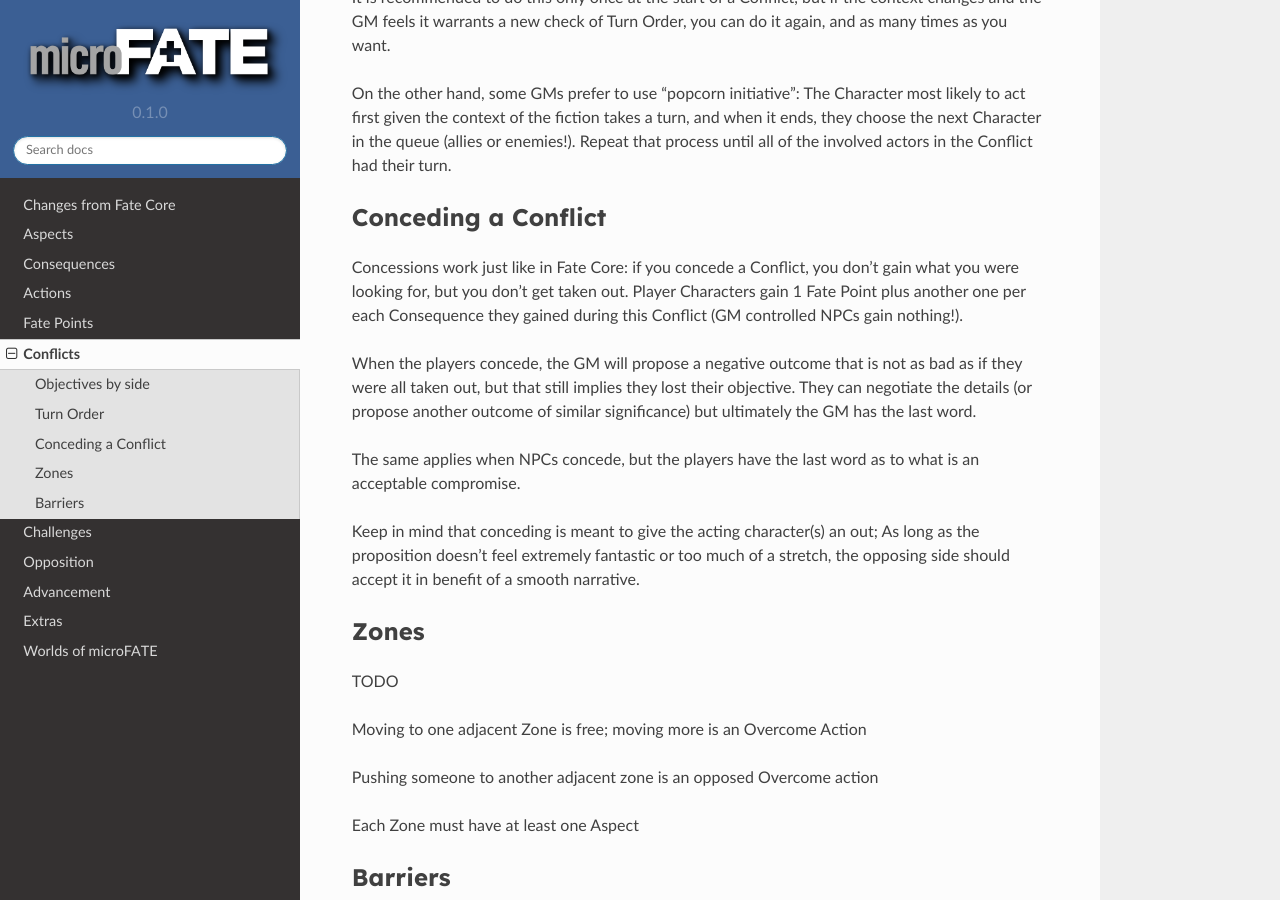
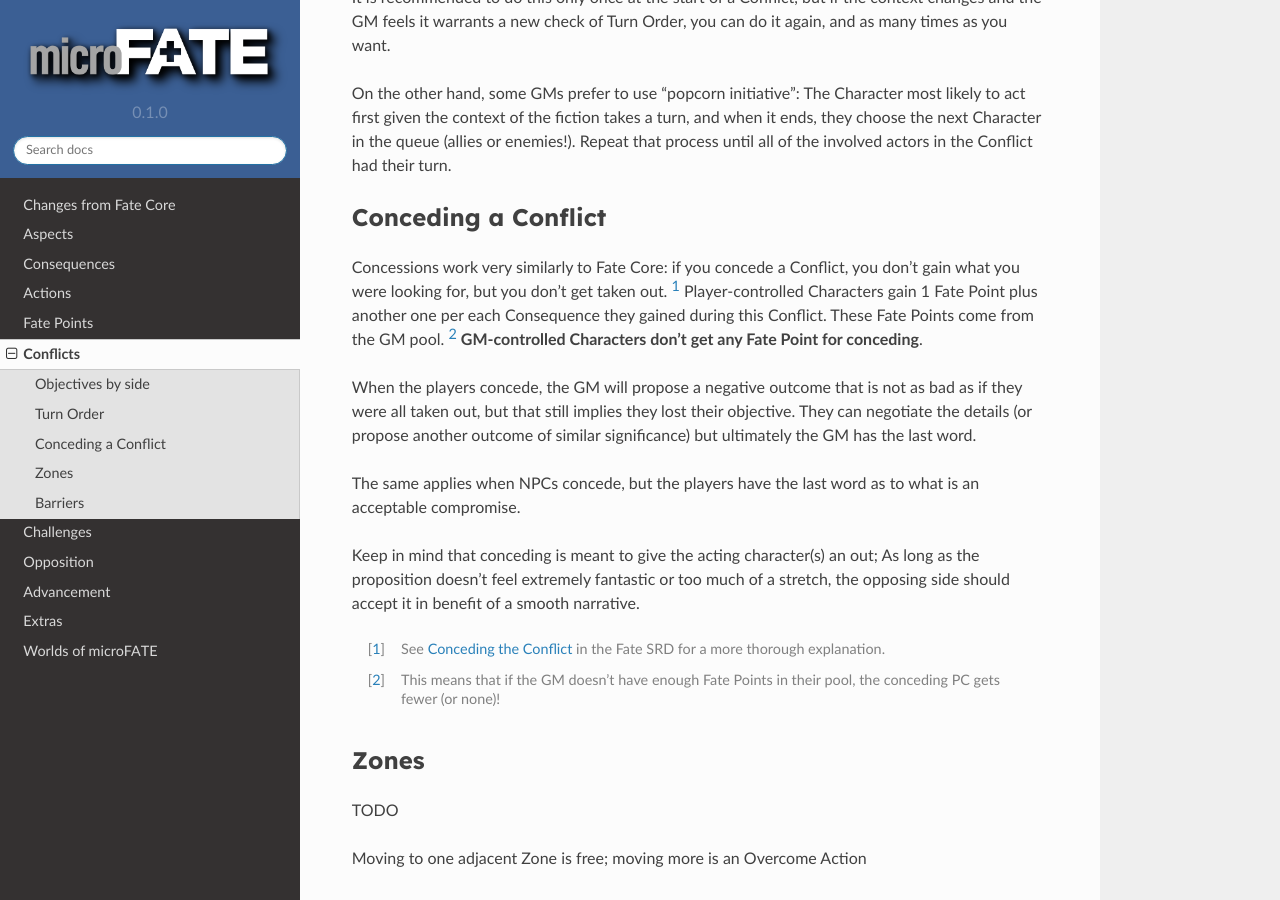
Before and after one commit to TaTooKa/microfate, a Sphinx documentation site: the page built from docs/source/pages/conflicts.rst, in a window 1280 px wide and 900 px high, scrolled down 664 px. Built offline with Sphinx 7.4.7 and the Read the Docs theme 2.0.0, drawn with Linux system fonts in a browser that asks for light colours.

Commit message:
Improve conceding rules.

```diff
--- a/docs/source/pages/conflicts.rst
+++ b/docs/source/pages/conflicts.rst
@@ -38,14 +38,16 @@ takes a turn, and when it ends, they choose the next Character in the
 queue (allies or enemies!). Repeat that process until all of the
 involved actors in the Conflict had their turn.
 
+.. _conceding:
+
 Conceding a Conflict
 --------------------
 
-Concessions work just like in Fate Core: if you concede a Conflict, you
-don’t gain what you were looking for, but you don’t get taken out.
-Player Characters gain 1 Fate Point plus another one per each
-Consequence they gained during this Conflict (GM controlled NPCs gain
-nothing!).
+Concessions work very similarly to Fate Core: if you concede a Conflict, you
+don’t gain what you were looking for, but you don’t get taken out. [#]_
+Player-controlled Characters gain 1 Fate Point plus another one per each
+Consequence they gained during this Conflict. These Fate Points come from the GM pool. [#]_
+**GM-controlled Characters don't get any Fate Point for conceding**.
 
 When the players concede, the GM will propose a negative outcome that is
 not as bad as if they were all taken out, but that still implies they
@@ -60,6 +62,9 @@ Keep in mind that conceding is meant to give the acting character(s) an
 out; As long as the proposition doesn’t feel extremely fantastic or too
 much of a stretch, the opposing side should accept it in benefit of a
 smooth narrative.
+
+.. [#] See `Conceding the Conflict <https://fate-srd.com/fate-core/conceding-conflict>`_ in the Fate SRD for a more thorough explanation.
+.. [#] This means that if the GM doesn't have enough Fate Points in their pool, the conceding PC gets fewer (or none)!
 
 Zones
 -----
--- a/docs/source/pages/consequences.rst
+++ b/docs/source/pages/consequences.rst
@@ -20,7 +20,7 @@ required severity, they are automatically taken out.
 Keep in mind that Consequences always come with a free invoke for the
 side of whoever applied that Consequence on your Character.
 
-.. [#] Remember you can always **Concede** before the dice roll. When a player declares they are going to attack, you can choose to Concede and avoid taking consequences. After the roll is made, though, there's no going back: If you fail your **Defense**, you either take a **Consequence** or get **Taken Out**. See `Conceding the Conflict <https://fate-srd.com/fate-core/conceding-conflict>`_ in the Fate SRD.
+.. [#] Remember you can always :hoverxref:`Concede <conceding>` before the dice roll. When a player declares they are going to attack, you can choose to Concede and avoid taking consequences. After the roll is made, though, there's no going back: If you fail your **Defense**, you either take a **Consequence** or get **Taken Out**. See `Conceding the Conflict <https://fate-srd.com/fate-core/conceding-conflict>`_ in the Fate SRD.
 
 Removing Consequences
 ~~~~~~~~~~~~~~~~~~~~~
```
